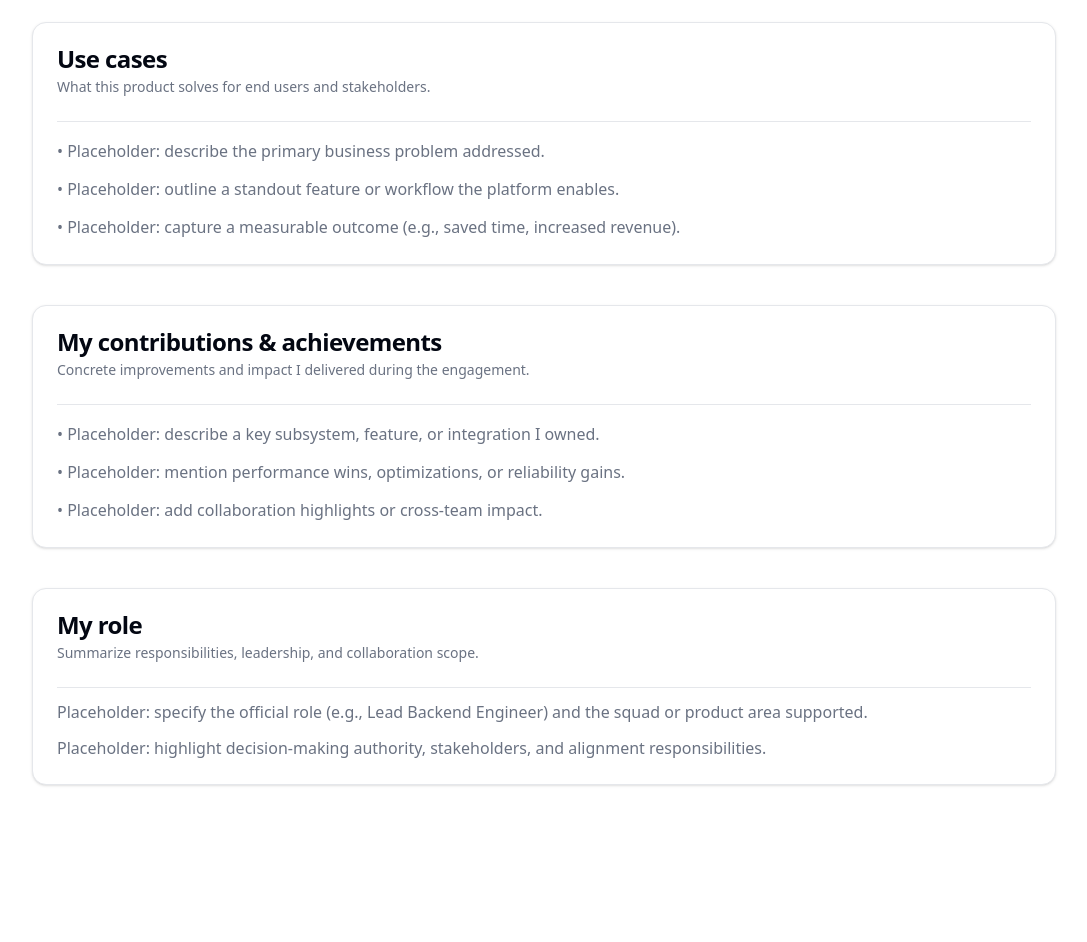
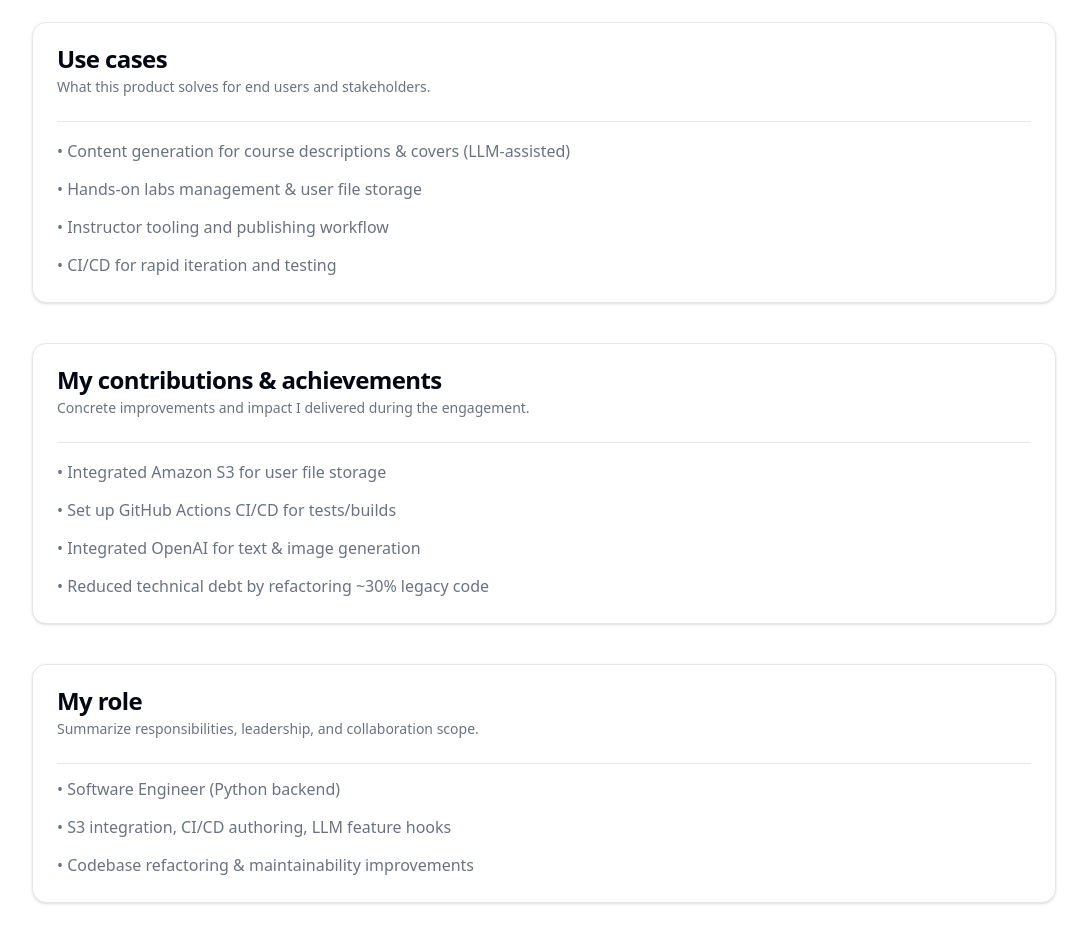
Before and after one commit to laricko/portfolio-site, a Next.js app: page /projects/edu-cyberyozh in a window 1280 px wide. Shown: the part 400-1342 px from the top of the page, without its empty margins (96-1183 px from the left). Built offline with nearby package versions, Linux system fonts and the light colour scheme.

Commit message:
Handle data in case study

```diff
--- a/app/projects/[slug]/page.tsx
+++ b/app/projects/[slug]/page.tsx
@@ -33,7 +33,7 @@ export default async function ProjectPage({ params }: ProjectPageProps) {
     notFound()
   }
 
-  const { title, description } = project
+  const { title, description, useCases, achievements, myRole } = project
 
   return (
     <div className="container mx-auto max-w-5xl space-y-10 py-16">
@@ -64,17 +64,11 @@ export default async function ProjectPage({ params }: ProjectPageProps) {
         <CardContent className="space-y-4 text-muted-foreground">
           <Separator />
           <ul className="space-y-3">
-            <li className="leading-relaxed">
-              • Placeholder: describe the primary business problem addressed.
-            </li>
-            <li className="leading-relaxed">
-              • Placeholder: outline a standout feature or workflow the platform
-              enables.
-            </li>
-            <li className="leading-relaxed">
-              • Placeholder: capture a measurable outcome (e.g., saved time,
-              increased revenue).
-            </li>
+            {useCases.map((useCase) => (
+              <li key={useCase} className="leading-relaxed">
+                • {useCase}
+              </li>
+            ))}
           </ul>
         </CardContent>
       </Card>
@@ -89,17 +83,11 @@ export default async function ProjectPage({ params }: ProjectPageProps) {
         <CardContent className="space-y-4 text-muted-foreground">
           <Separator />
           <ul className="space-y-3">
-            <li className="leading-relaxed">
-              • Placeholder: describe a key subsystem, feature, or integration I
-              owned.
-            </li>
-            <li className="leading-relaxed">
-              • Placeholder: mention performance wins, optimizations, or
-              reliability gains.
-            </li>
-            <li className="leading-relaxed">
-              • Placeholder: add collaboration highlights or cross-team impact.
-            </li>
+            {achievements.map((achievement) => (
+              <li key={achievement} className="leading-relaxed">
+                • {achievement}
+              </li>
+            ))}
           </ul>
         </CardContent>
       </Card>
@@ -113,14 +101,13 @@ export default async function ProjectPage({ params }: ProjectPageProps) {
         </CardHeader>
         <CardContent className="space-y-3 text-muted-foreground">
           <Separator />
-          <p>
-            Placeholder: specify the official role (e.g., Lead Backend Engineer)
-            and the squad or product area supported.
-          </p>
-          <p>
-            Placeholder: highlight decision-making authority, stakeholders, and
-            alignment responsibilities.
-          </p>
+          <ul className="space-y-3">
+            {myRole.map((roleItem) => (
+              <li key={roleItem} className="leading-relaxed">
+                • {roleItem}
+              </li>
+            ))}
+          </ul>
         </CardContent>
       </Card>
     </div>
```
